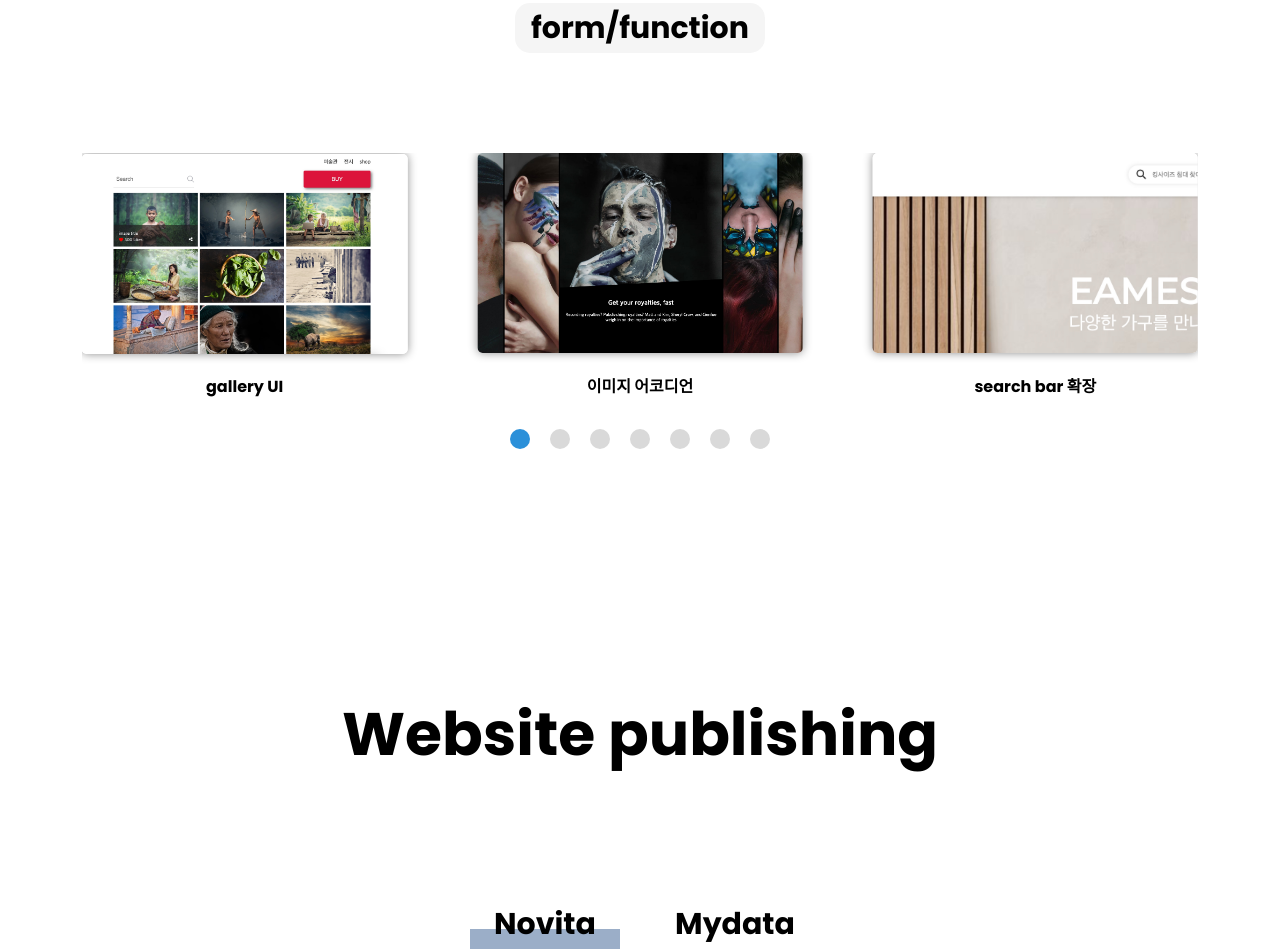
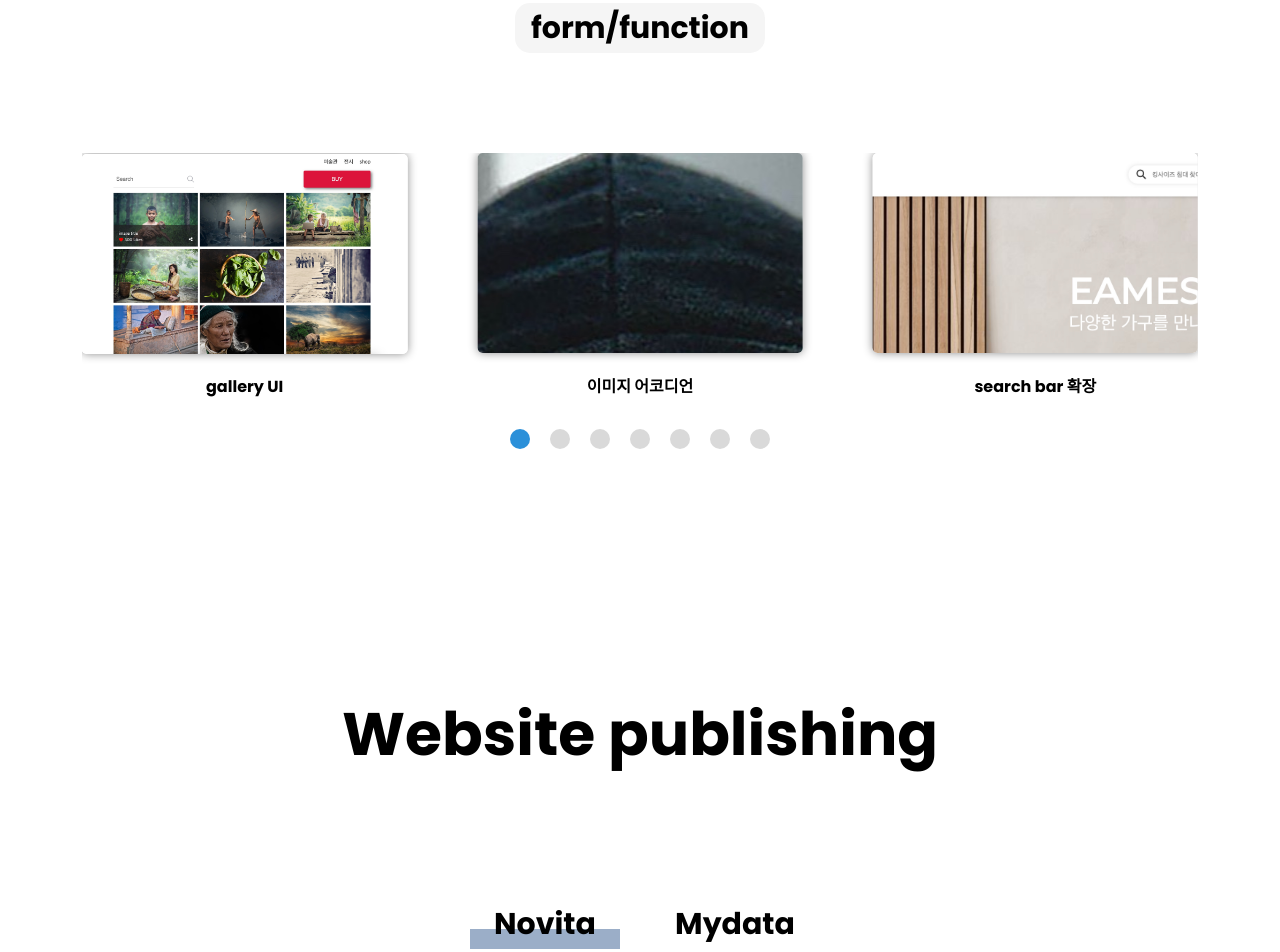
Before and after one commit to JOON7160/Portfolio, a plain HTML site: page index.html in a window 1280 px wide. Shown: the part 4597-5549 px from the top of the page. Drawn offline with nearby package versions, Linux system fonts and the light colour scheme; a web font is replaced by a local one.

Commit message:
image 수정

```diff
--- a/SCSS/layout/_practical.scss
+++ b/SCSS/layout/_practical.scss
@@ -70,6 +70,11 @@
         }
     }
 }
+.ui__slide1 {
+    .cont__image {
+        background: url(../../images/main/ui_01.jpeg);
+    }
+}
 .effects__slide {
     @for $e from 1 through 5 {
         &#{$e} {
```
Also changed, not shown: CSS/style.css.
